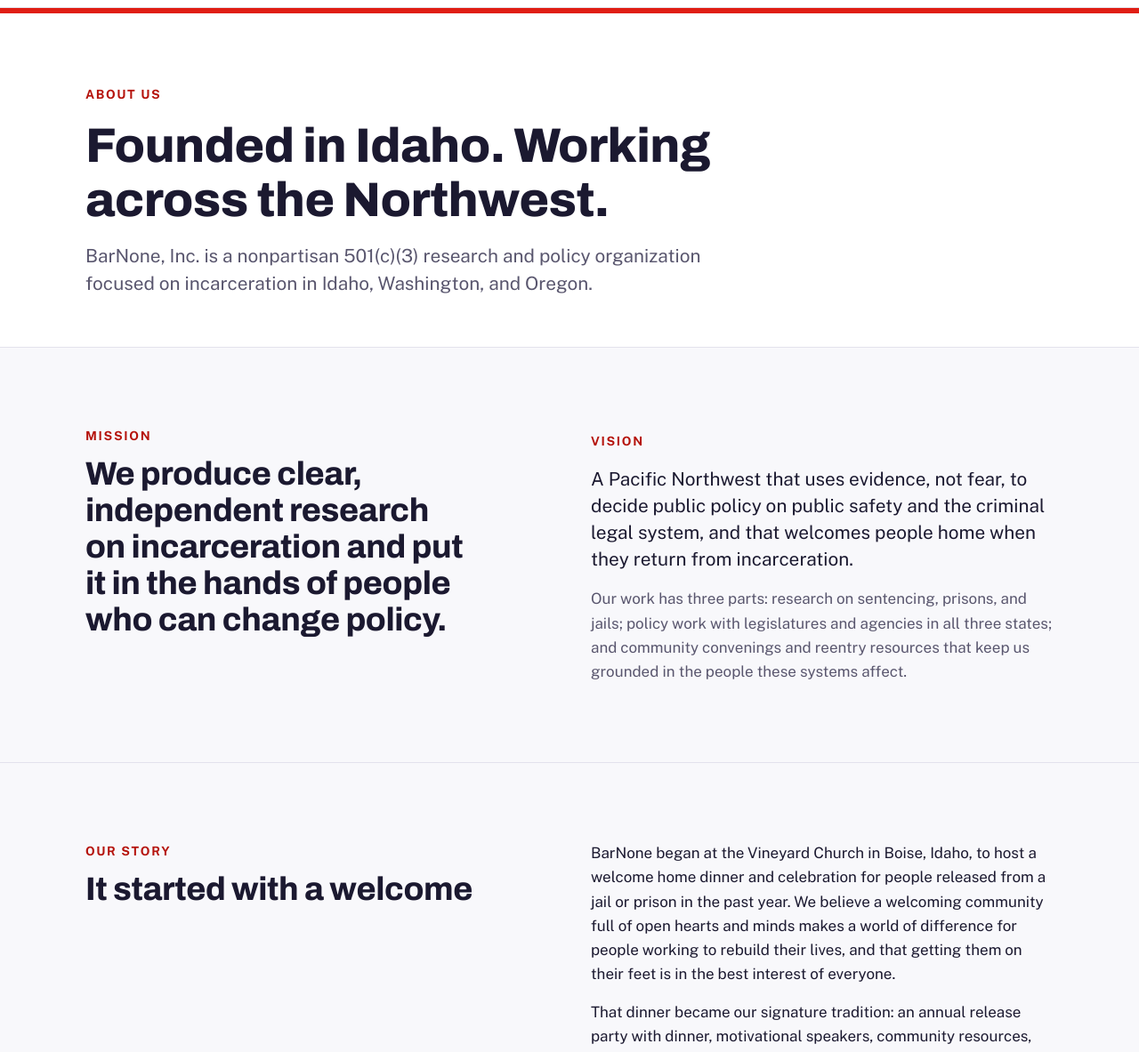
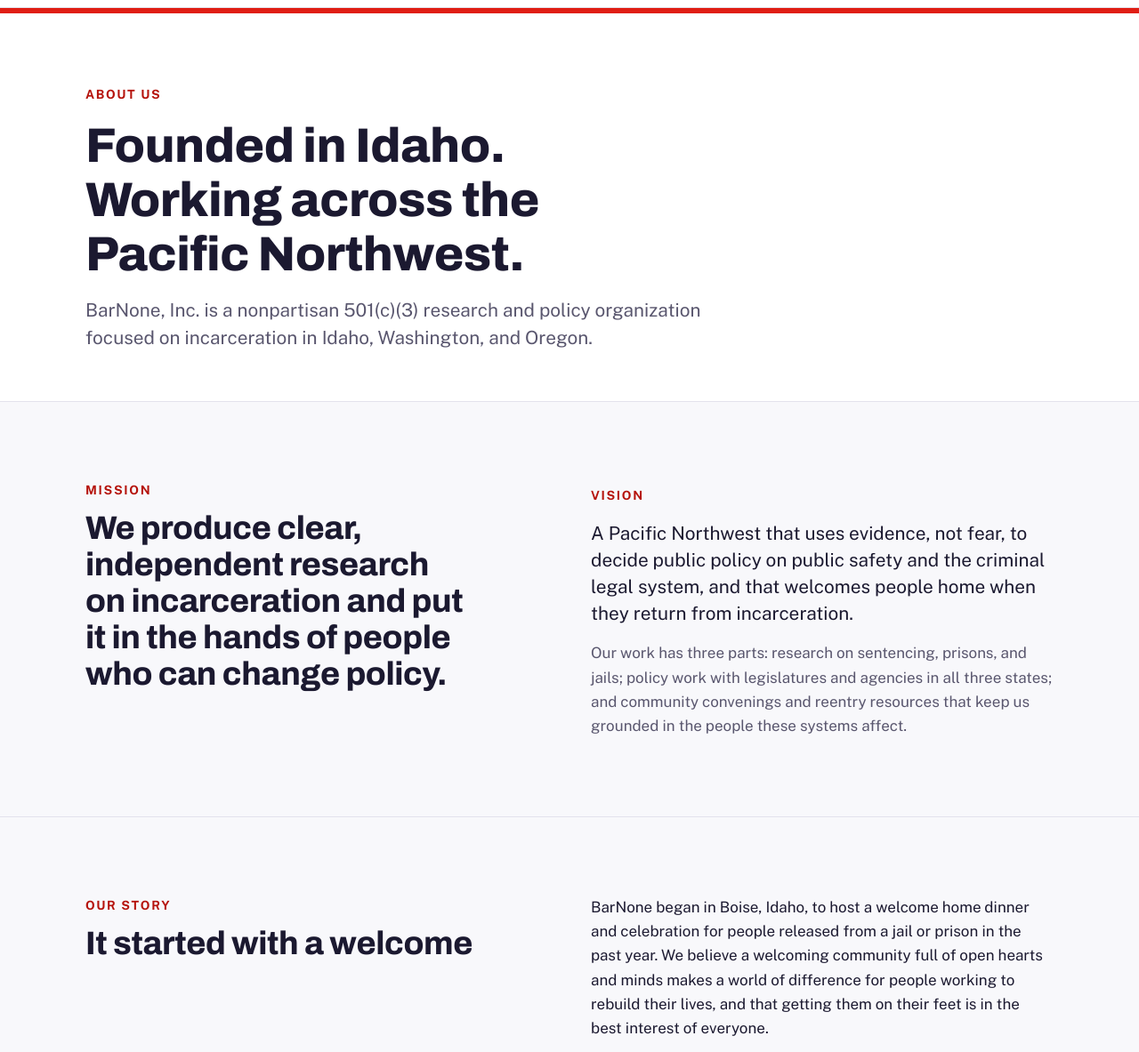
Before and after one commit to davidmorganlund-oss/barnone, a plain HTML site: page about.html in a window 1280 px wide. Shown: the part 55-1238 px from the top of the page at 89% size. Drawn offline with nearby package versions, Linux system fonts and the light colour scheme.

Commit message:
Update about.html

```diff
--- a/about.html
+++ b/about.html
@@ -22,7 +22,7 @@
 <main id="main">
 <section class="page-hero" id="about"><div class="wrap">
   <p class="eyebrow">About us</p>
-  <h1>Founded in Idaho. Working across the Northwest.</h1>
+  <h1>Founded in Idaho. Working across the Pacific Northwest.</h1>
   <p class="lede">BarNone, Inc. is a nonpartisan 501(c)(3) research and policy organization focused on incarceration in Idaho, Washington, and Oregon.</p>
 </div></section>
 <section class="section"><div class="wrap split">
@@ -37,7 +37,7 @@
 <section class="section"><div class="wrap split">
   <div class="section-head" style="margin:0"><p class="eyebrow">Our story</p><h2>It started with a welcome</h2></div>
   <div class="prose">
-    <p>BarNone began at the Vineyard Church in Boise, Idaho, to host a welcome home dinner and celebration for people released from a jail or prison in the past year. We believe a welcoming community full of open hearts and minds makes a world of difference for people working to rebuild their lives, and that getting them on their feet is in the best interest of everyone.</p>
+    <p>BarNone began in Boise, Idaho, to host a welcome home dinner and celebration for people released from a jail or prison in the past year. We believe a welcoming community full of open hearts and minds makes a world of difference for people working to rebuild their lives, and that getting them on their feet is in the best interest of everyone.</p>
     <p>That dinner became our signature tradition: an annual release party with dinner, motivational speakers, community resources, and prizes. Speakers came from all walks of life: people who had come home and thrived, public officials, corrections professionals, and authors.</p>
     <p>What started at the Vineyard Church quickly grew into advocacy and coalition building. It also spawned a startup nonprofit, Reentry Idaho, which provided reentry services for people with substance use disorders in the Idaho Panhandle's five northern counties.</p>
     <p>From there we launched the Idaho Reentry Summit series, bringing lawmakers, the Idaho Department of Correction, the ACLU of Idaho, and people with lived experience together to talk about fair chance hiring and the future of Idaho's criminal legal system. We also published an Advocacy Toolkit for people working on reform.</p>
```
